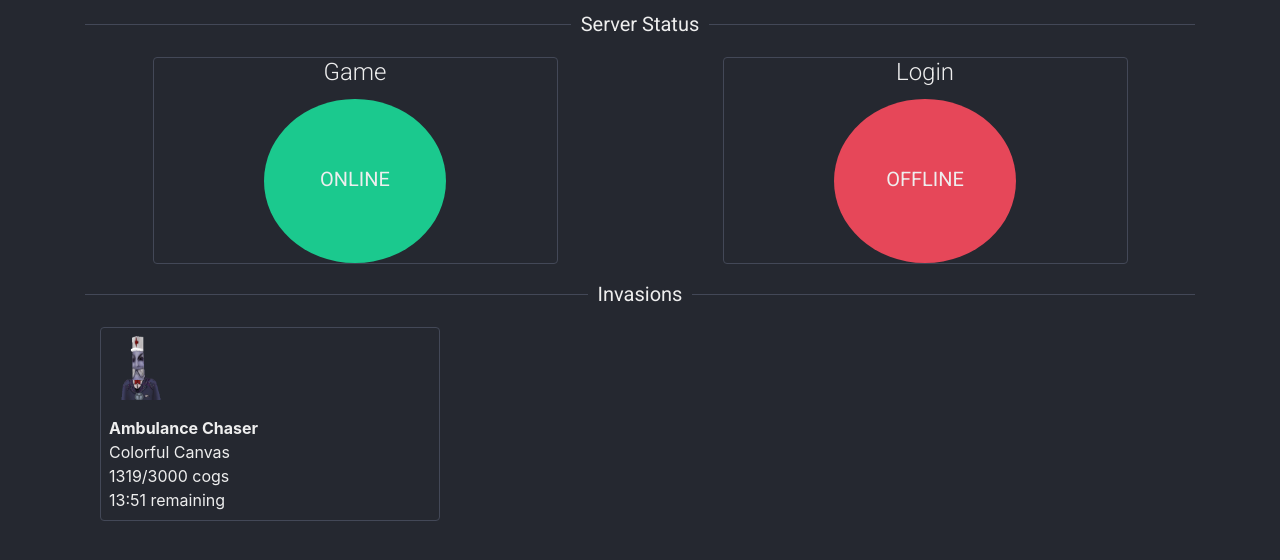
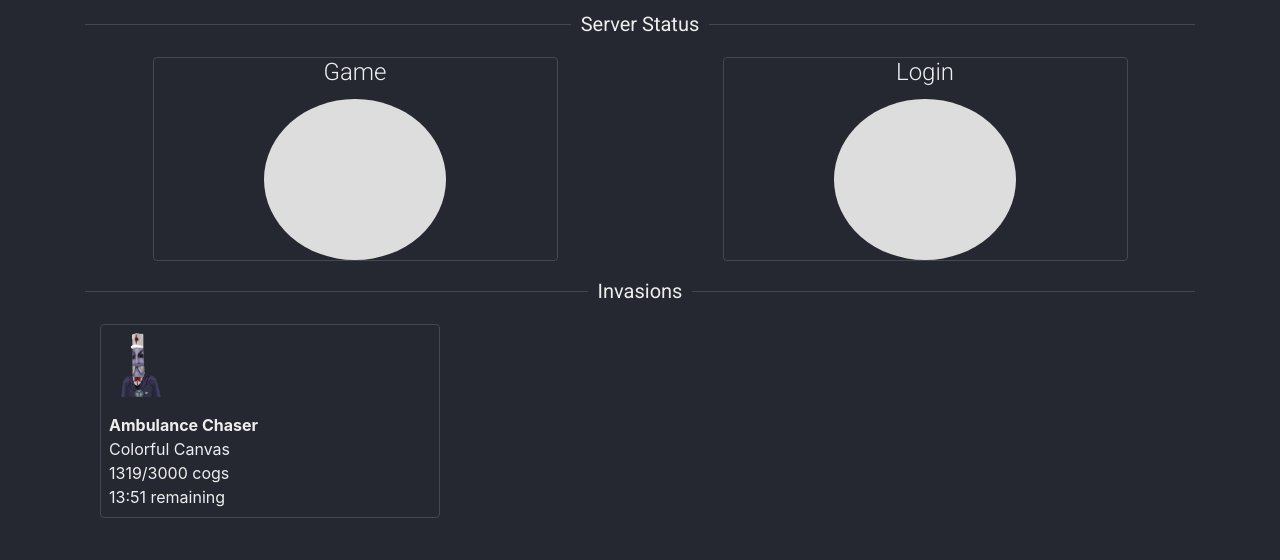
Before and after one commit to CrankySupertoon/toonhq-clone, a website: page frontend/index.html in a window 1280 px wide. Shown: the part 110-670 px from the top of the page. Drawn offline with nearby package versions, Linux system fonts and the light colour scheme.

Commit message:
Removed statuses.

```diff
--- a/frontend/index.html
+++ b/frontend/index.html
@@ -31,16 +31,16 @@
         <div class="col-md-6">
           <div class="card card-block">
             <h4 class="card-title">Game</h4>
-            <div class="status-wheel online">
-              <span class="status-text">ONLINE</span>
+            <div id="game-color" class="status-wheel">
+              <span id="game-text" class="status-text"></span>
             </div>
           </div>
         </div>
         <div class="col-md-6">
           <div class="card card-block">
             <h4 class="card-title">Login</h4>
-            <div class="status-wheel offline">
-              <span class="status-text">OFFLINE</span>
+            <div id="#login-color" class="status-wheel">
+              <span id="#login-text" class="status-text"></span>
             </div>
           </div>
         </div>
@@ -65,6 +65,8 @@
       </div>
     </div>
     <!-- Javascript -->
-    <script src="https://maxcdn.bootstrapcdn.com/bootstrap/4.0.0-alpha.5/js/bootstrap.min.js"></script>
+    <script language="javascript" type="text/javascript" src="https://code.jquery.com/jquery-3.1.1.min.js"></script>
+    <script language="javascript" type="text/javascript" src="https://maxcdn.bootstrapcdn.com/bootstrap/4.0.0-alpha.5/js/bootstrap.min.js"></script>
+    <script language="javascript" type="text/javascript" src="js/status.js"></script>
   </body>
 </html>
```
